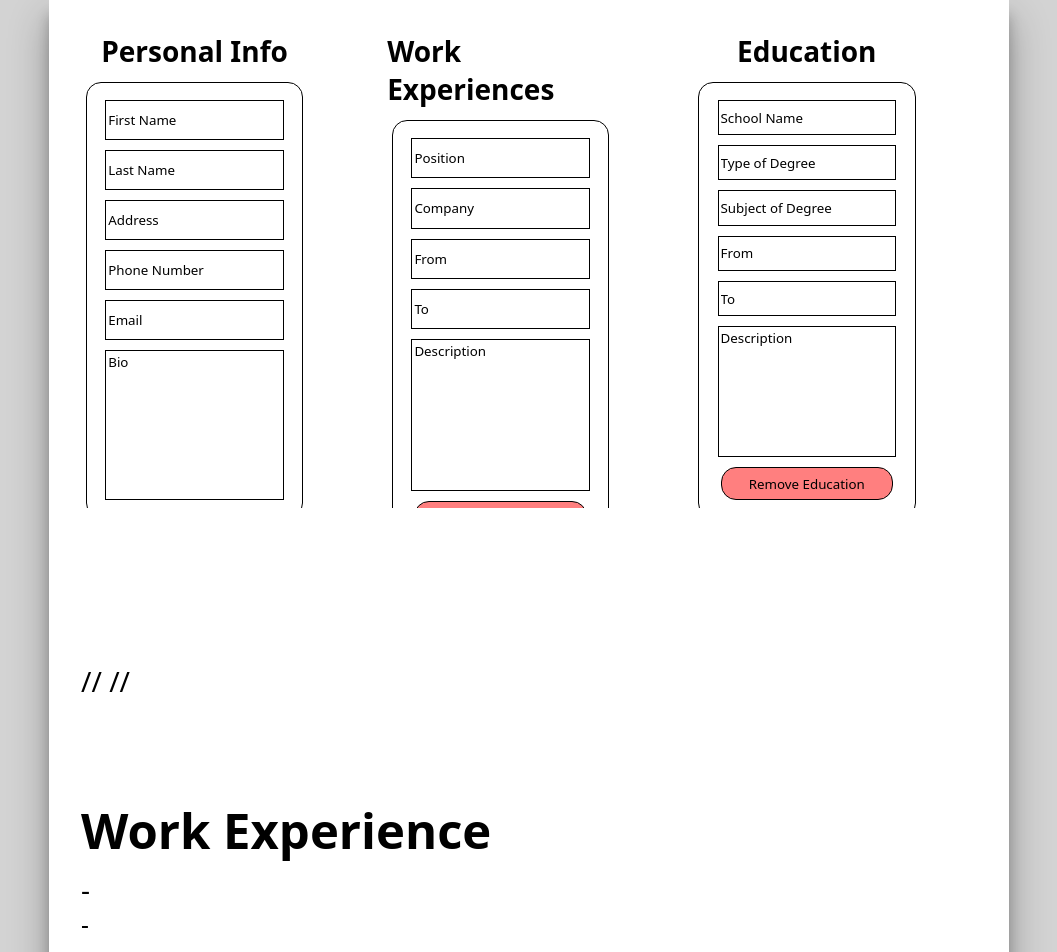
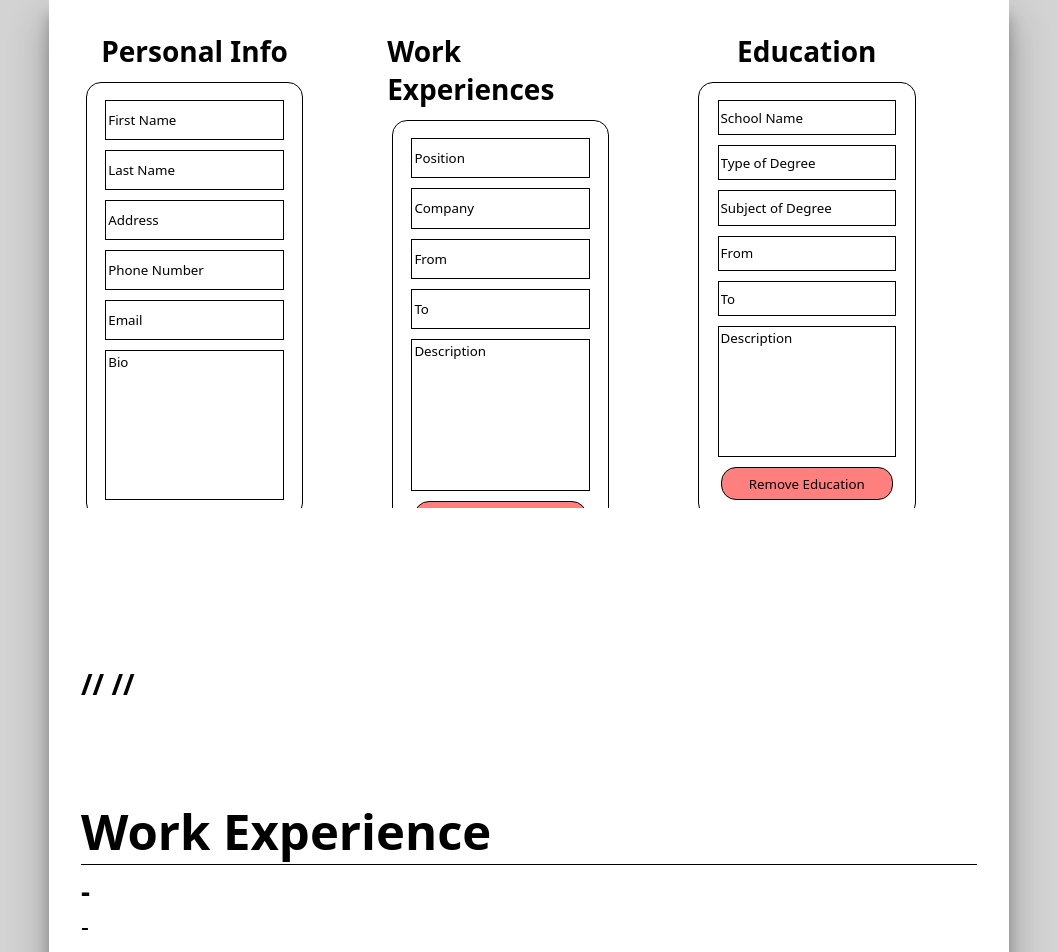
Before and after one commit to sth21/cv-application, a React (Create React App) app: page / in a window 1280 px wide. Shown: the top 952 px of the page, without its empty margins (111-1168 px from the left). Built offline with nearby package versions, Linux system fonts and the light colour scheme.

Commit message:
Add styling to h1 and h2

```diff
--- a/src/components/PersonalInfo.js
+++ b/src/components/PersonalInfo.js
@@ -13,8 +13,8 @@ class PersonalInfo extends Component {
 
         return (
             <div id="PersonalInfo">
+                <h1 id="name">{info.firstName} {info.lastName}</h1>
                 <div id="container">
-                    <h1 id="name">{info.firstName} {info.lastName}</h1>
                     <h2 id="contact">{info.address} // {info.phoneNumber} // {info.email}</h2>
                     <p id="bio">{info.bio}</p>
                 </div>
--- a/src/style.css
+++ b/src/style.css
@@ -164,6 +164,11 @@ textarea {
     flex-direction: column;
     justify-content: flex-start;
     align-items: flex-start;
+    gap: 5%;
+}
+
+#CV > #PersonalInfo {
+    gap: 10%;
 }
 
 #bio {
@@ -172,10 +177,13 @@ textarea {
 
 #CV h1 {
     font-size: 3.5rem;
+    border-bottom: 1px solid black;
+    width: 100%;
 }
 
 #CV h2 {
     font-size: 2rem;
+    font-weight: bold;
 }
 
 #CV h3 {
```
